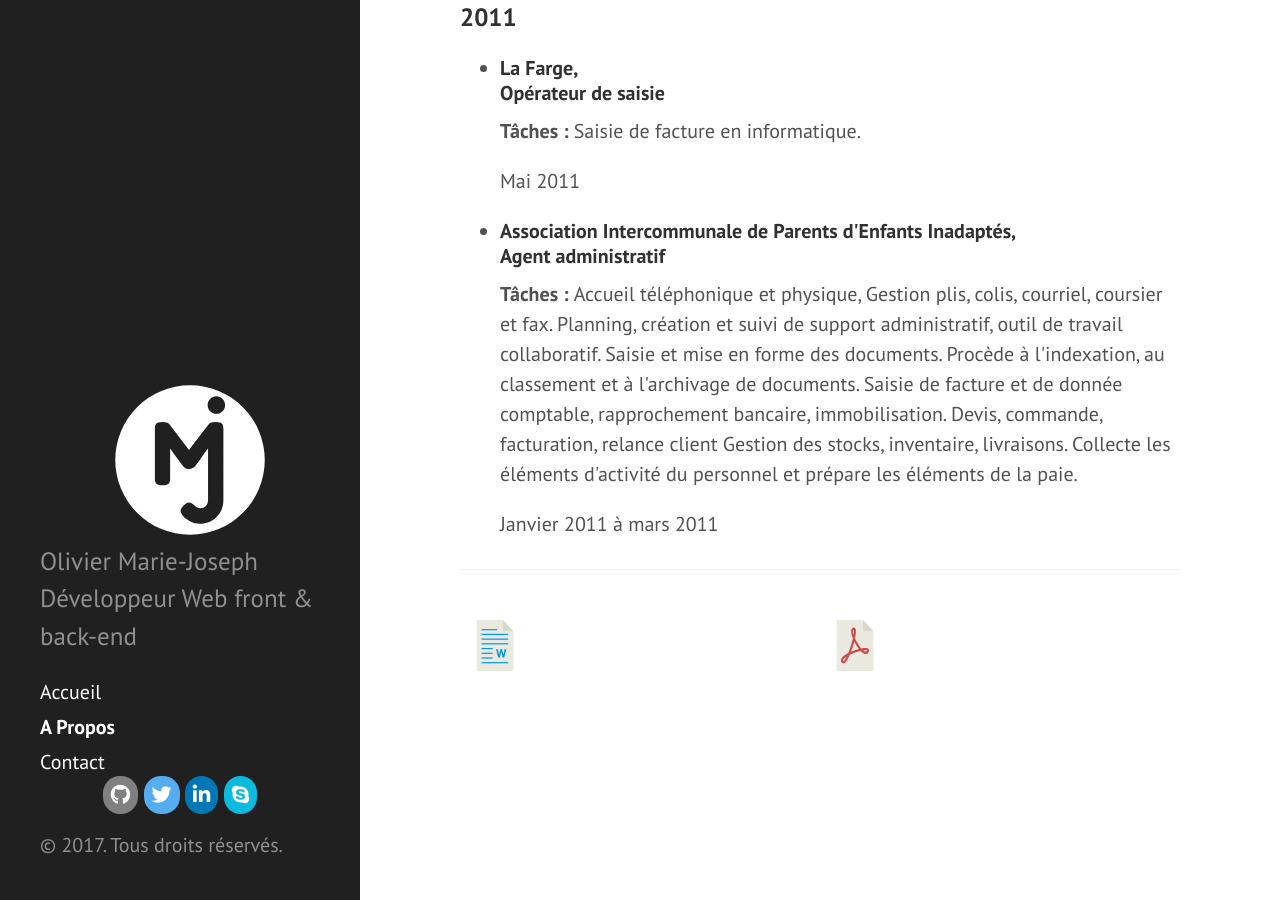
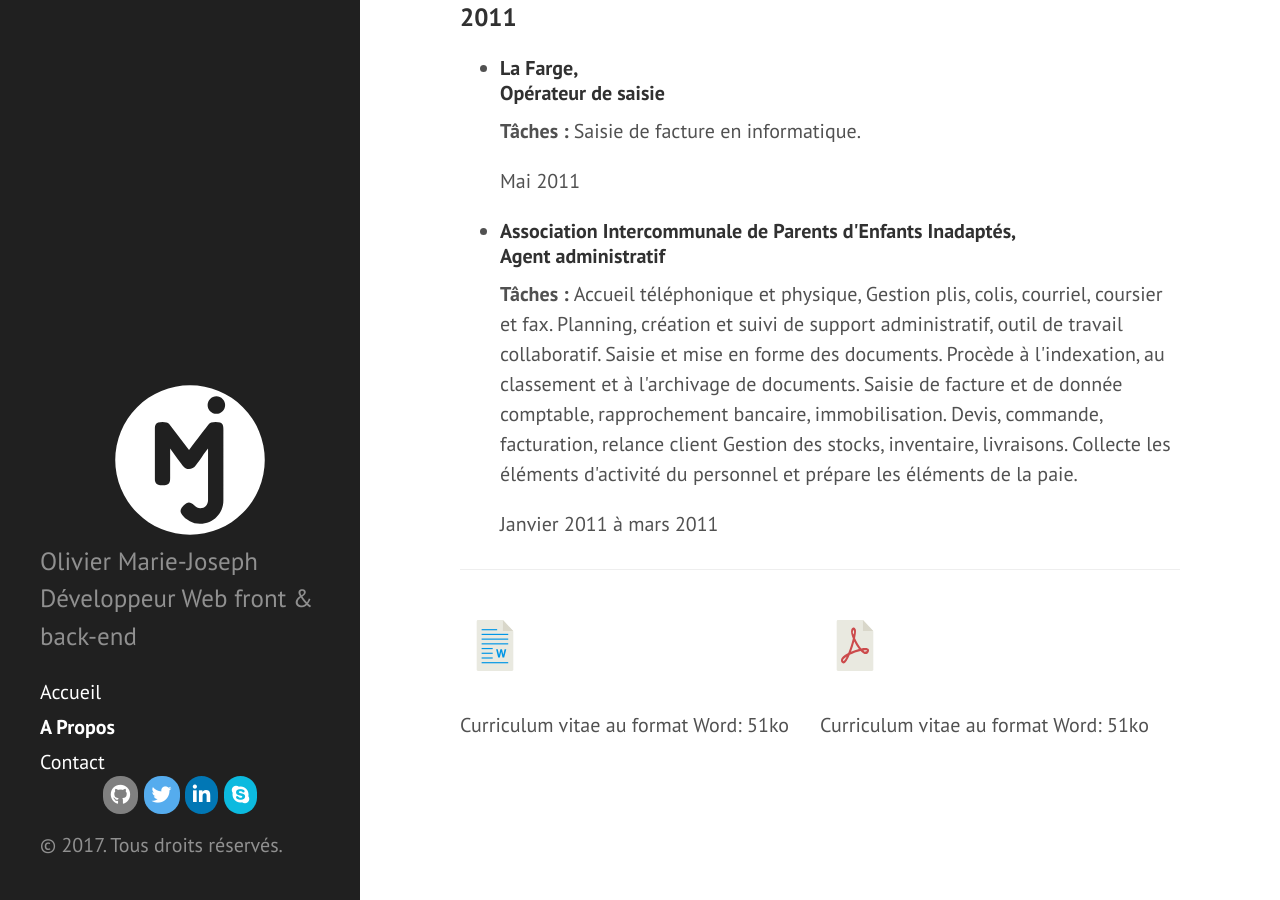
Before and after one commit to olivier-mj/olivier-mj.github.io, a Jekyll site: the page built from apropos.md, in a window 1280 px wide and 900 px high, scrolled down 2998 px. Built offline with Jekyll 4.4.1, drawn with Linux system fonts in a browser that asks for light colours; nearby versions of some CDN libraries.

Commit message:
Updated apropos.md

```diff
--- a/apropos.md
+++ b/apropos.md
@@ -245,7 +245,12 @@ ici vous retrouverez :
                 </div>
 -----
 <div class="download grid-2">
-    <a href="{{ site.url }}/download/cv-web-developpeur-marie-joseph-ol.doc" target="_blank"><img src="{{ site.url }}/public/images/doc.svg" class="icon" width="70" alt="Curriculum vitae au format Word: 51ko"></a>
-
-    <a href="{{ site.url }}/download/cv-web-developpeur-marie-joseph-ol.pdf" target="_blank"><img src="{{ site.url }}/public/images/pdf.svg" class="icon" width="70" alt="Curriculum vitae au format PDF: 611ko"></a>
+	<div class="doc">
+        <a href="{{ site.url }}/download/cv-web-developpeur-marie-joseph-ol.doc" target="_blank"><img src="{{ site.url }}/public/images/doc.svg" class="icon" width="70" alt="Curriculum vitae au format Word: 51ko"></a>
+        Curriculum vitae au format Word: 51ko
+    </div>
+    <div class="pdf">
+    	<a href="{{ site.url }}/download/cv-web-developpeur-marie-joseph-ol.pdf" target="_blank"><img src="{{ site.url }}/public/images/pdf.svg" class="icon" width="70" alt="Curriculum vitae au format Word: 51ko"></a>
+    Curriculum vitae au format Word: 51ko
+    </div>
 </div>
```
